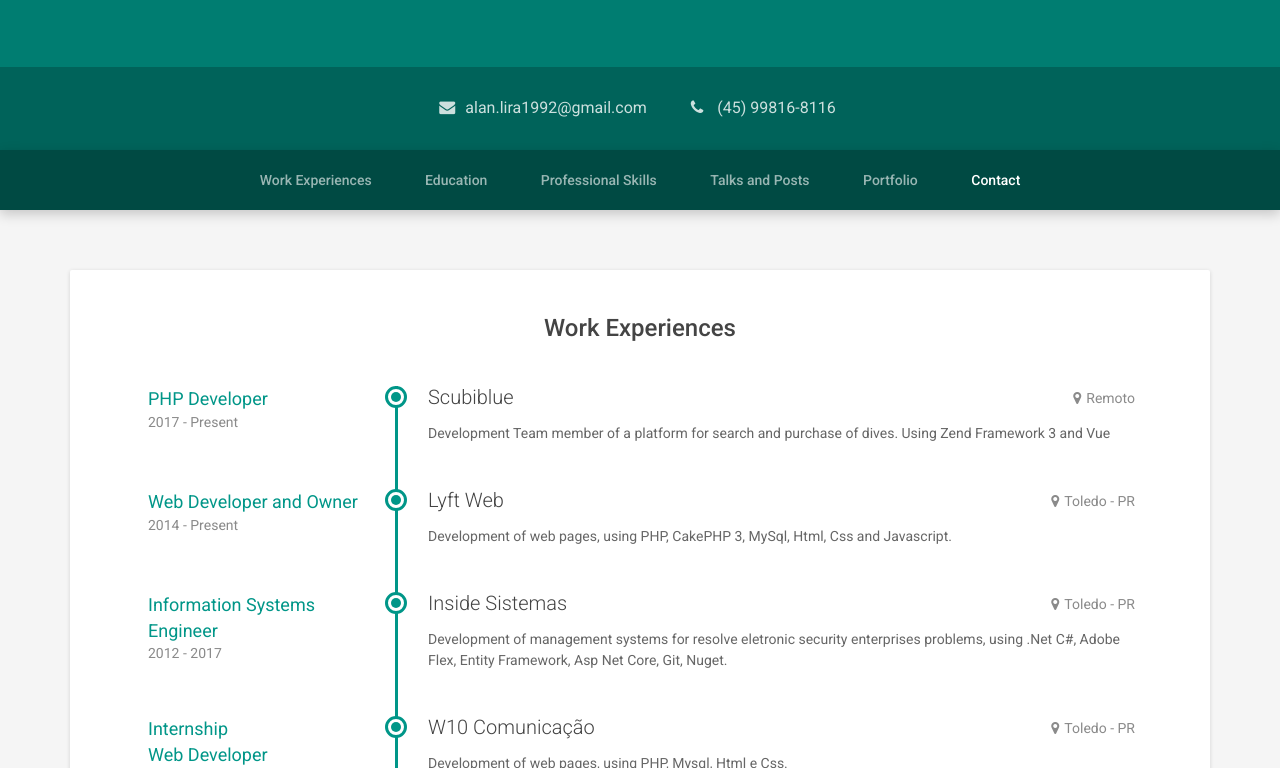
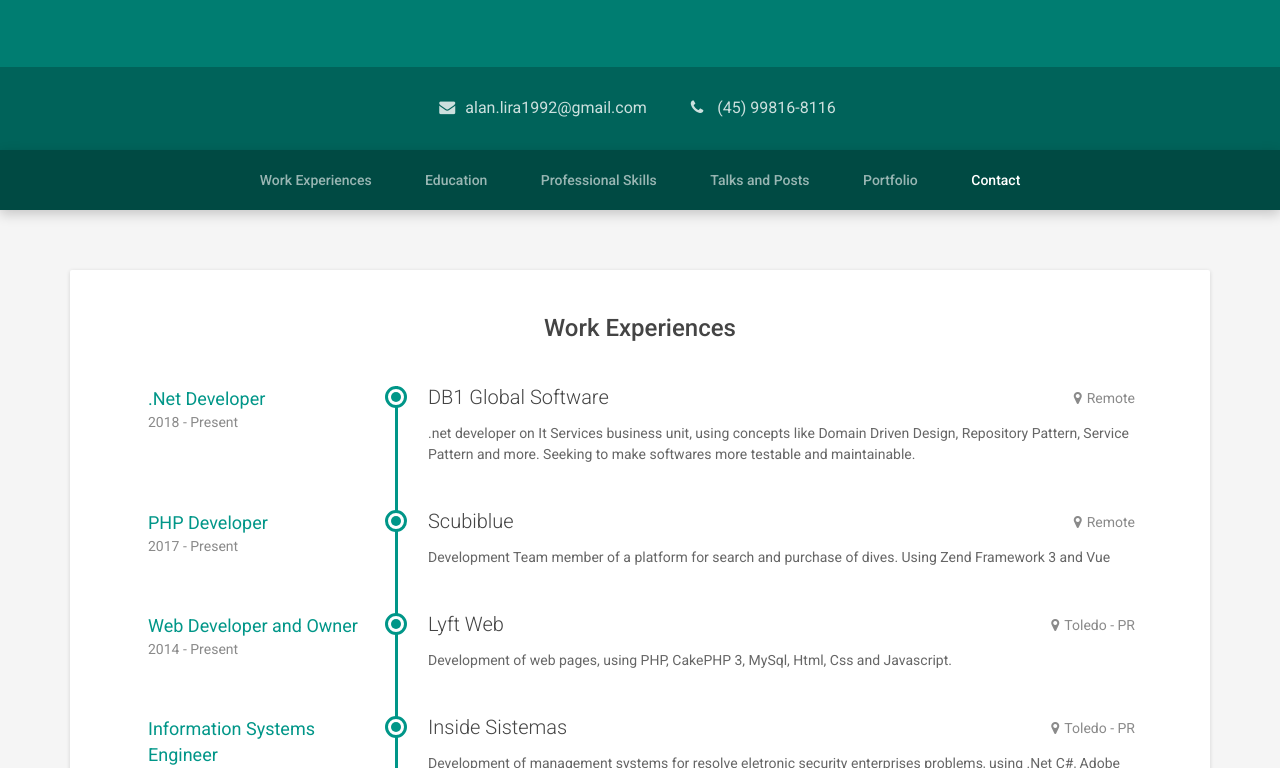
Before and after one commit to lira92/lira92.github.io, a plain HTML site: page en-us/index.html in a window 1280 px wide. Shown: the part 490-1258 px from the top of the page. Drawn offline with Linux system fonts and the light colour scheme.

```diff
--- a/en-us/index.html
+++ b/en-us/index.html
@@ -87,8 +87,22 @@
             <div class="timeline">
 		<div class="item">
                     <div class="work-place">
+                        <h3 class="place">DB1 Global Software</h3>
+                        <div class="location"><i class="fa fa-map-marker" aria-hidden="true"></i>Remote</div>
+                    </div>
+                    <div class="job-meta">
+                        <div class="title">.Net Developer</div>
+                        <div class="time">2018 - Present</div>
+                    </div><!--//job-meta-->
+                    <div class="job-desc">
+                        <p>.net developer on It Services business unit, using concepts like Domain Driven Design, Repository Pattern, Service Pattern and more. Seeking to make softwares more testable and maintainable.</p>
+                    </div><!--//job-desc-->
+                </div><!--//item-->
+
+		<div class="item">
+                    <div class="work-place">
                         <h3 class="place">Scubiblue</h3>
-                        <div class="location"><i class="fa fa-map-marker" aria-hidden="true"></i>Remoto</div>
+                        <div class="location"><i class="fa fa-map-marker" aria-hidden="true"></i>Remote</div>
                     </div>
                     <div class="job-meta">
                         <div class="title">PHP Developer</div>
```
